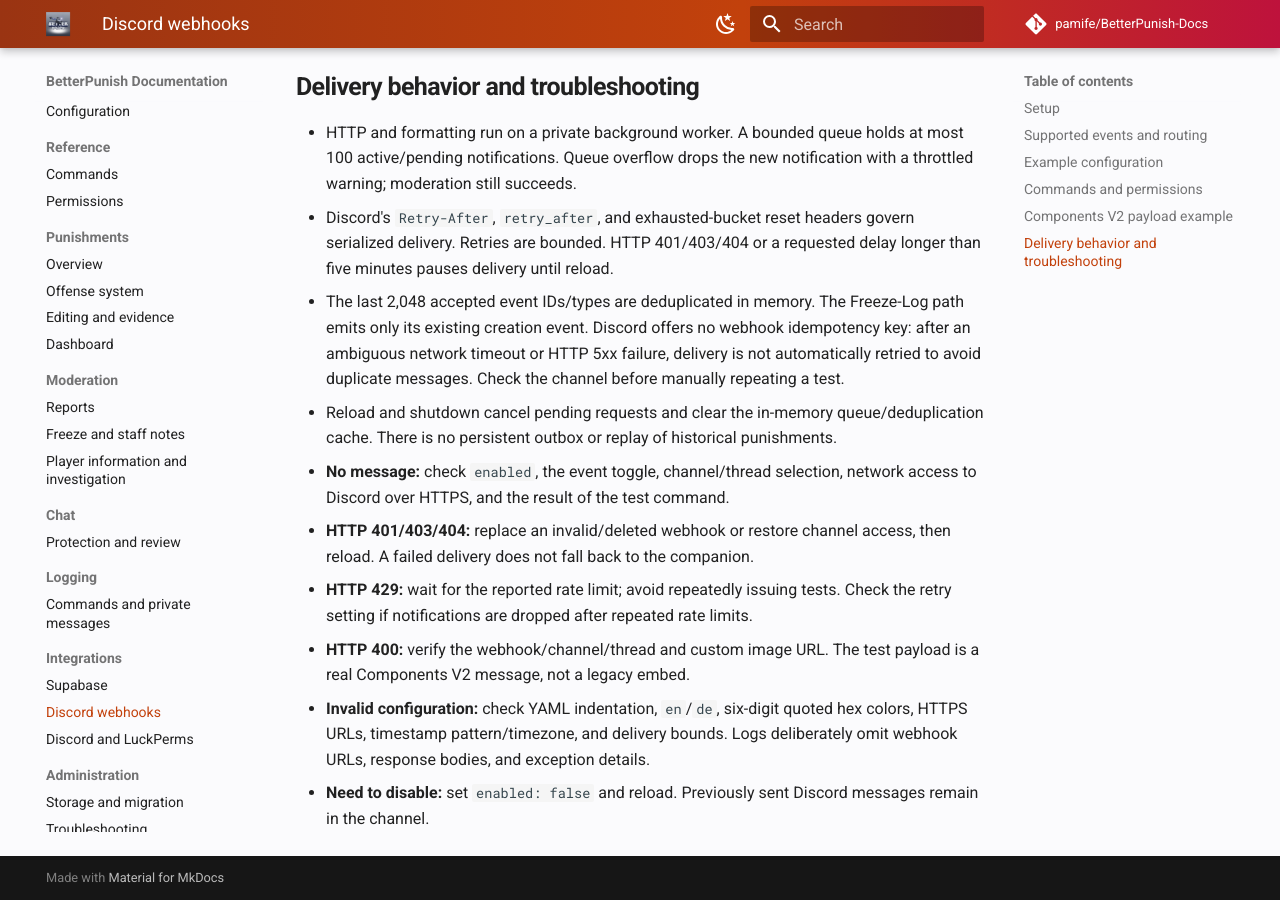
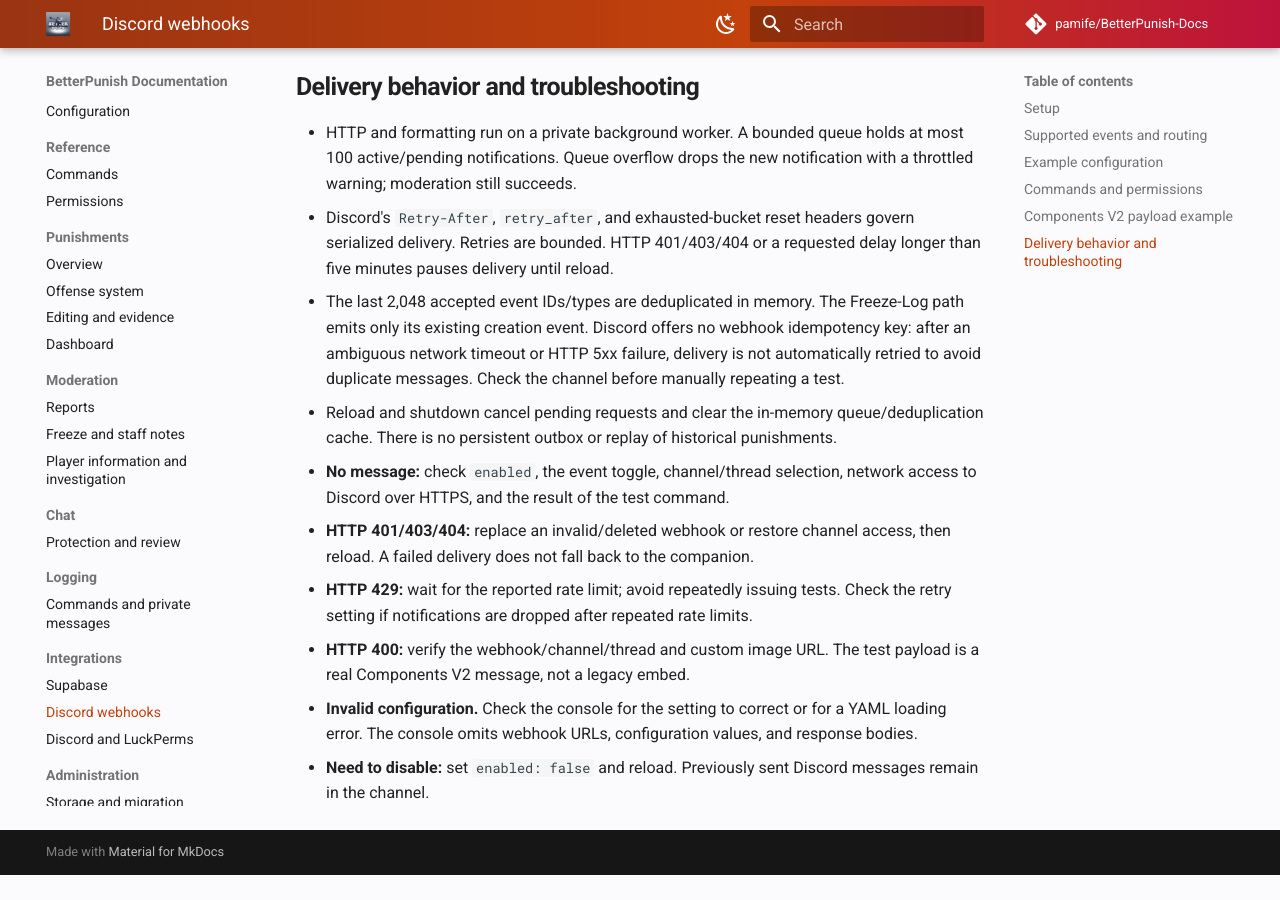
Before and after one commit to pamife/BetterPunish-Docs, an MkDocs documentation site: the page built from docs/integrations/discord-webhooks.md, in a window 1280 px wide and 900 px high, scrolled down 3939 px. Built offline with MkDocs 1.6.1 and Material for MkDocs 9.7.7, drawn with Linux system fonts in a browser that asks for light colours; comment, search, counter and statistics services are not loaded; after the commit the page ends 4814 px from its top, so only the background shows below that; some of the changed text lies outside the part shown.

Commit message:
docs: clarify ban announcements and webhook checks

```diff
--- a/docs/integrations/discord-webhooks.md
+++ b/docs/integrations/discord-webhooks.md
@@ -7,7 +7,7 @@ BetterPunish posts moderation logs directly to an ordinary Discord incoming webh
 1. In Discord, open **Server Settings → Integrations → Webhooks**, create a webhook, select a moderation channel, and copy its URL. Creating webhooks requires Manage Webhooks permission.
 2. Start BetterPunish once. It creates `plugins/BetterPunish/discord.yml` with delivery disabled.
 3. Set `enabled: true` and paste the full URL into `webhook.url`. Keep this URL private: it includes the webhook token.
-4. Run `/betterpunish webhook reload`, then `/betterpunish webhook test`. `/tggpunish` is an alias.
+4. Run `/betterpunish webhook reload` to check whether delivery is enabled, then `/betterpunish webhook test`. `/tggpunish` is an alias.
 5. A successful test reports Discord's confirmation. It creates a real message in the selected channel and does not create a punishment record.
 
 For a forum/media channel, use an existing thread and append `?thread_id=YOUR_NUMERIC_THREAD_ID` to the webhook URL.
@@ -135,5 +135,5 @@ Protocol references: [Discord Components](https://docs.discord.com/developers/co
 - **HTTP 401/403/404:** replace an invalid/deleted webhook or restore channel access, then reload. A failed delivery does not fall back to the companion.
 - **HTTP 429:** wait for the reported rate limit; avoid repeatedly issuing tests. Check the retry setting if notifications are dropped after repeated rate limits.
 - **HTTP 400:** verify the webhook/channel/thread and custom image URL. The test payload is a real Components V2 message, not a legacy embed.
-- **Invalid configuration:** check YAML indentation, `en`/`de`, six-digit quoted hex colors, HTTPS URLs, timestamp pattern/timezone, and delivery bounds. Logs deliberately omit webhook URLs, response bodies, and exception details.
+- **Invalid configuration.** Check the console for the setting to correct or for a YAML loading error. The console omits webhook URLs, configuration values, and response bodies.
 - **Need to disable:** set `enabled: false` and reload. Previously sent Discord messages remain in the channel.
```
Also changed, not shown: docs/getting-started/configuration.md (+1 -1 lines).
